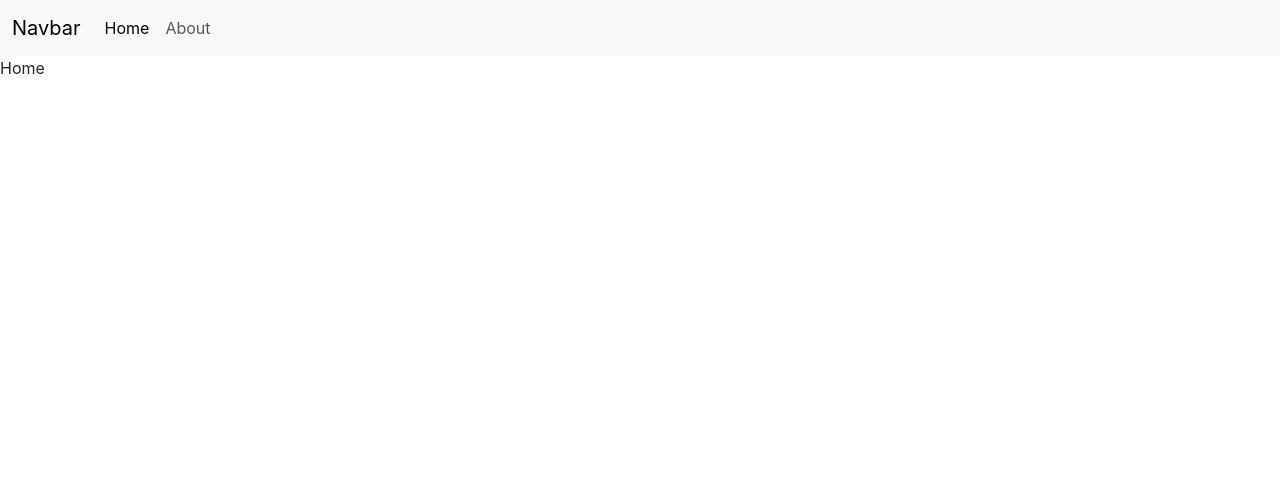
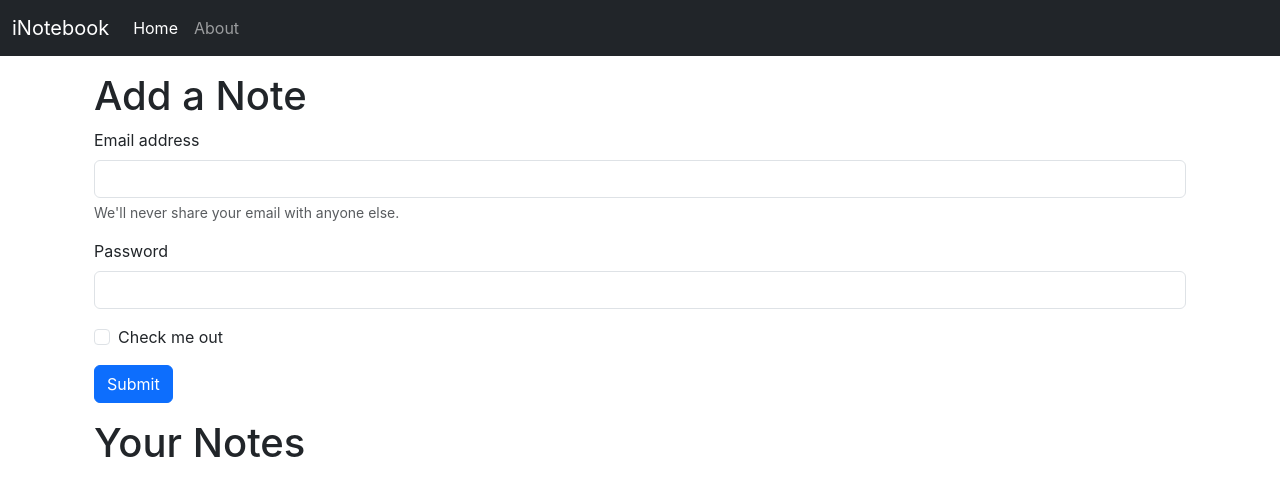
Before and after one commit to Mikita1012/INotebook-MERN, a React (Create React App) app: page / in a window 1280 px wide. Shown: the top 496 px of the page. Built offline with nearby package versions, Linux system fonts and the light colour scheme.

Commit message:
useLocation Hook

```diff
--- a/src/App.js
+++ b/src/App.js
@@ -11,11 +11,13 @@
       <NotesState>
         <BrowserRouter>
           <Navbar />
-          <Routes>
-            <Route exact path="/" element={<Home />} />
-            <Route exact path="/about" element={<About />} />
-            {/* <Route path="/contact" element={<Contact />} /> */}
-          </Routes>
+          <div className="container">
+            <Routes>
+              <Route exact path="/" element={<Home />} />
+              <Route exact path="/about" element={<About />} />
+              {/* <Route path="/contact" element={<Contact />} /> */}
+            </Routes>
+          </div>
         </BrowserRouter>
       </NotesState>
     </>
--- a/src/components/About.js
+++ b/src/components/About.js
@@ -1,14 +1,11 @@
-import React, { useContext, useEffect } from 'react'
-import NotesContext from '../context/notes/NotesContext'
+// import React, { useContext, useEffect } from 'react'
+import React from 'react'
+
 
 function About() {
-  const a = useContext(NotesContext);
-  useEffect(() =>{
-    a.update();
-    // eslint-disable-next-line
-  }, [])
+
   return (
-    <div>About {a.state.name} and contact number is {a.state.mobile}</div>
+    <div>About </div>
   )
 }
 
--- a/src/components/Home.js
+++ b/src/components/Home.js
@@ -1,9 +1,57 @@
-import React from 'react'
+import React from "react";
 
 function Home() {
   return (
-    <div>Home</div>
-  )
+    <div>
+      <div className="container my-3">
+        <h1>Add a Note</h1>
+
+        <form>
+          <div className="mb-3">
+            <label htmlFor="exampleInputEmail1" className="form-label">
+              Email address
+            </label>
+            <input
+              type="email"
+              className="form-control"
+              id="exampleInputEmail1"
+              aria-describedby="emailHelp"
+            />
+            <div id="emailHelp" className="form-text">
+              We'll never share your email with anyone else.
+            </div>
+          </div>
+          <div className="mb-3">
+            <label htmlFor="exampleInputPassword1" className="form-label">
+              Password
+            </label>
+            <input
+              type="password"
+              className="form-control"
+              id="exampleInputPassword1"
+            />
+          </div>
+          <div className="mb-3 form-check">
+            <input
+              type="checkbox"
+              className="form-check-input"
+              id="exampleCheck1"
+            />
+            <label className="form-check-label" htmlFor="exampleCheck1">
+              Check me out
+            </label>
+          </div>
+          <button type="submit" className="btn btn-primary">
+            Submit
+          </button>
+        </form>
+      </div>
+
+      <div className="container my-3">
+        <h1>Your Notes</h1>
+      </div>
+    </div>
+  );
 }
 
-export default Home
+export default Home;
--- a/src/components/Navbar.js
+++ b/src/components/Navbar.js
@@ -1,13 +1,18 @@
-import React from "react";
-import { Link } from "react-router-dom";
+import React, { useEffect } from "react";
+import { Link, useLocation } from "react-router-dom";
 
 function Navbar() {
+  let location = useLocation();
+
+  useEffect(() => {
+    console.log(location.pathname);
+  }, [location]);
   return (
     <>
-      <nav className="navbar navbar-expand-lg bg-body-tertiary">
+      <nav className="navbar navbar-expand-lg navbar-dark bg-dark">
         <div className="container-fluid">
           <Link className="navbar-brand" to="#">
-            Navbar
+            iNotebook
           </Link>
           <button
             className="navbar-toggler"
@@ -23,16 +28,27 @@
           <div className="collapse navbar-collapse" id="navbarSupportedContent">
             <ul className="navbar-nav me-auto mb-2 mb-lg-0">
               <li className="nav-item">
-                <Link className="nav-link active" aria-current="page" to="/">
+                <Link
+                  className={`nav-link ${
+                    location.pathname === "/" ? "active" : ""
+                  }`}
+                  aria-current="page"
+                  to="/"
+                >
                   Home
                 </Link>
               </li>
               <li className="nav-item">
-                <Link className="nav-link" to="/about">
+                <Link
+                  className={`nav-link ${
+                    location.pathname === "/about" ? "active" : ""
+                  }`}
+                  to="/about"
+                >
                   About
                 </Link>
               </li>
-              </ul>
+            </ul>
           </div>
         </div>
       </nav>
--- a/src/context/notes/NotesState.js
+++ b/src/context/notes/NotesState.js
@@ -1,27 +1,12 @@
-import { useState } from "react";
+// import { useState } from "react";
 import NotesContext from "./NotesContext";
 
 
 const NotesState = (props) => {
-    const s1 = {
-        name: "Mikita",
-        mobile: "7249253908"
-    };
 
-    const[state, setState] = useState(s1);
-
-    const update = () => {
-        setTimeout(() => {
-         setState({
-            name: "Moksh",
-            mobile: "7020526058"
-        })
-        }, 5000)
-
-    }
 
     return (
-        <NotesContext.Provider value={{state, update}}>
+        <NotesContext.Provider value={{}}>
             {props.children}
         </NotesContext.Provider>
     )
```
